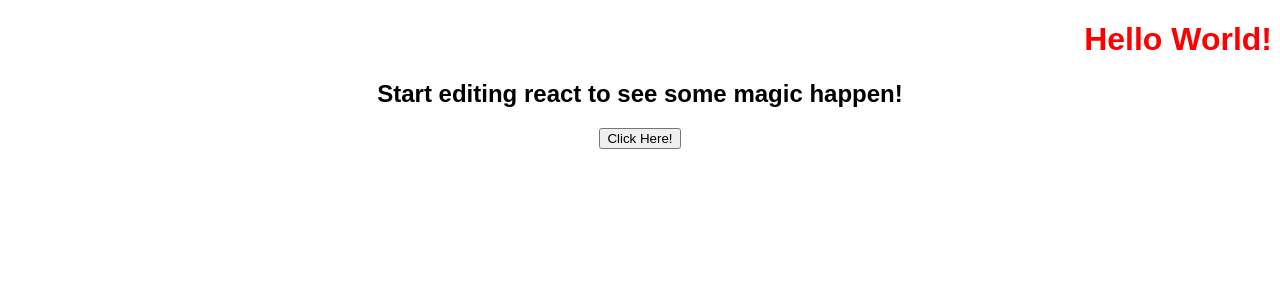
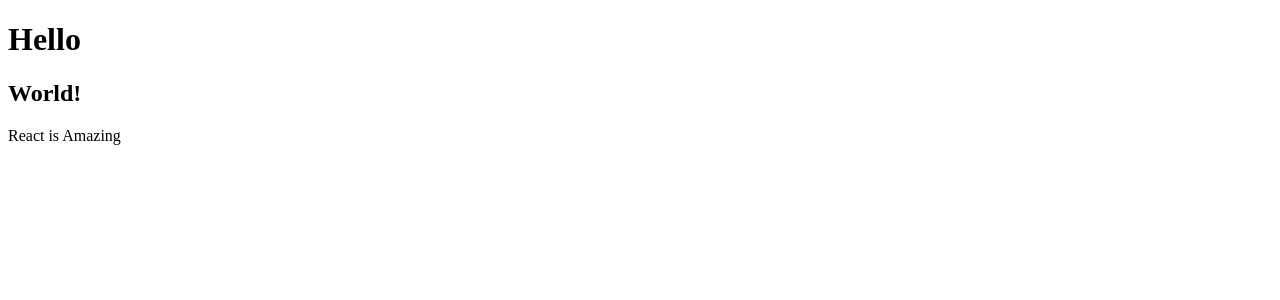
Before and after one commit to adityarrestu/berkenalan-dengan-react, a React (Create React App) app: page / in a window 1280 px wide. Shown: the top 300 px of the page. Built offline with nearby package versions, Linux system fonts and the light colour scheme.

Commit message:
pengenalan react element 3 tipe react element: tag, component, fragment

```diff
--- a/src/index.js
+++ b/src/index.js
@@ -1,7 +1,41 @@
-import { StrictMode } from "react";
+// import { StrictMode } from "react";
+import React from "react";
 import ReactDOM from "react-dom";
 
-import App from "./App";
+// tipe react element:
+// 1. tag name
+// const element = <h1>Hello World!</h1>;
+
+// 2. komponen
+// const element2 = <Komponen/>;
+
+// 3. react fragment
+/* const element3 = (
+  <React.Fragment>
+    <h1>Hello</h1>
+    <h2>World!</h2>
+    <p>React is Amazing</p>
+  </React.Fragment>
+);
+*/
+
+// bisa juga menggunakan shorthand-nya
+const element3 = (
+  <>
+    <h1>Hello</h1>
+    <h2>World!</h2>
+    <p>React is Amazing</p>
+  </>
+);
+
+// mengambil root dalam HTML untuk menempatkan element dalam root
+const domElement = document.getElementById("root");
+
+// menggunakan react DOM untuk menampilkan element pada browser
+// render berisi 2 argumen, element dan letak element akan ditampilkan
+ReactDOM.render(element3, domElement);
+
+/* import App from "./App";
 
 const rootElement = document.getElementById("root");
 ReactDOM.render(
@@ -10,3 +44,4 @@ ReactDOM.render(
   </StrictMode>,
   rootElement
 );
+*/
```
